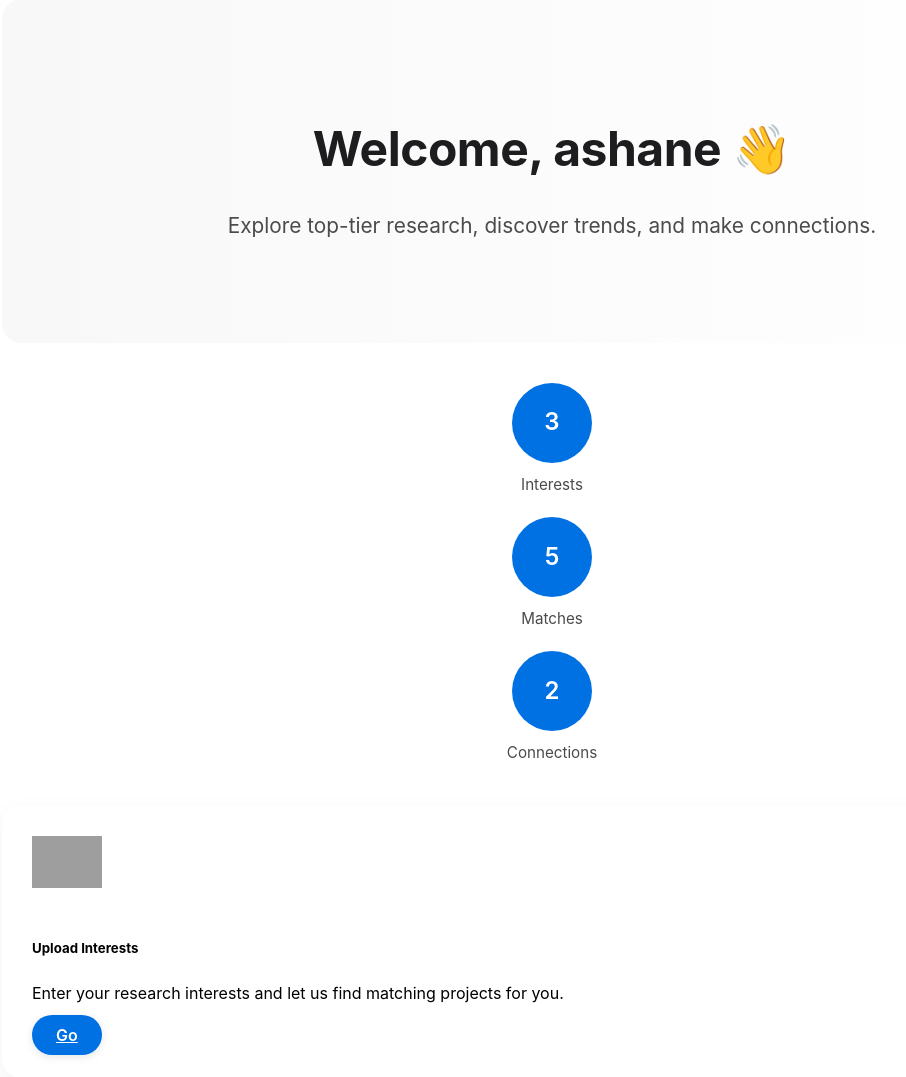
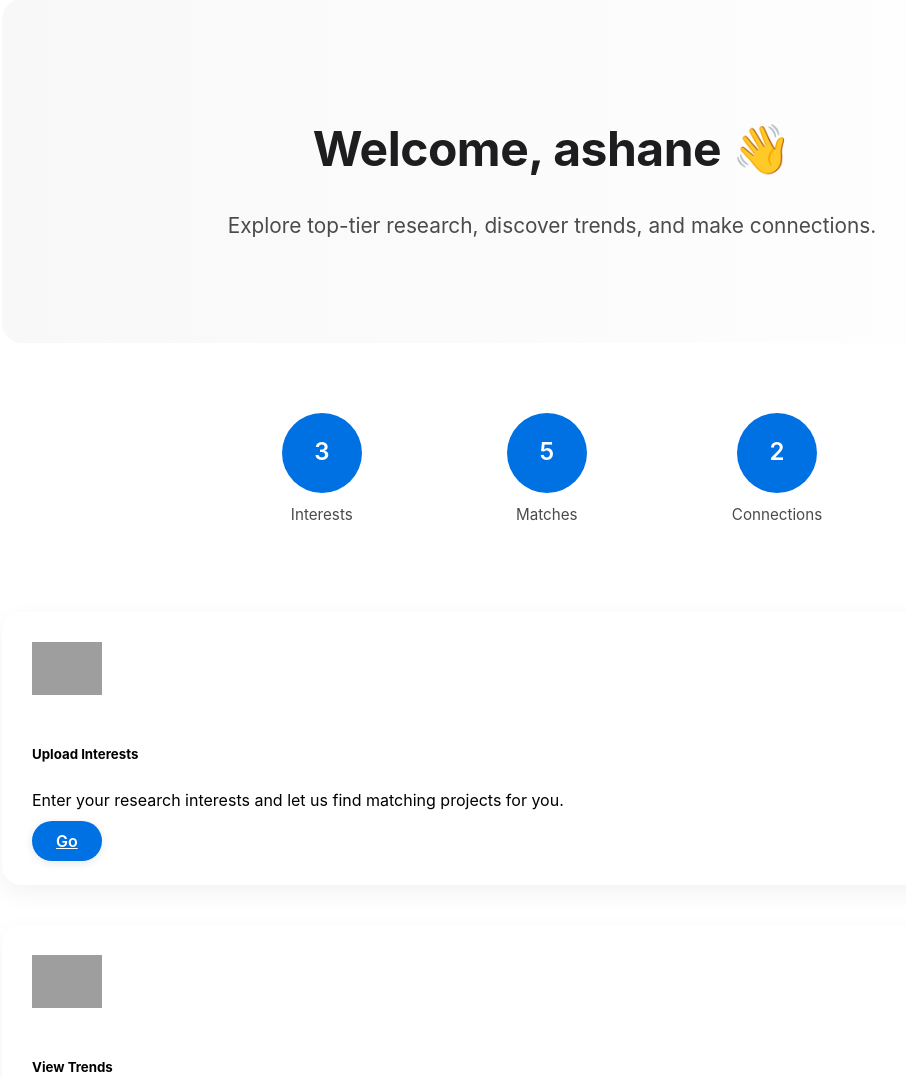
Before and after one commit to spuddydev/CITS3403_Group_Project, a Flask app: page /dashboard in a window 1280 px wide. Shown: the part 121-1198 px from the top of the page, without its empty margins (88-994 px from the left). Run offline with Flask 3, Linux system fonts and the light colour scheme; some libraries are stand-ins or nearby versions; grey boxes are pictures that could not be loaded.

Commit message:
Changed bubble-circle Orientation Orientation of bubble-circle elements on dashboard has been updated to become horizontal instead of vertical.

```diff
--- a/static/css/apple-style.css
+++ b/static/css/apple-style.css
@@ -111,7 +111,7 @@ input[type="text"]:focus, input[type="file"]:focus {
 
 /* Circular Stat Bubbles */
 .stat-bubble {
-    margin: 20px;
+    padding: 10px;
     text-align: center;
 }
 
@@ -141,6 +141,22 @@ input[type="text"]:focus, input[type="file"]:focus {
     color: #4b4b4b;
 }
 
+.bubble-label {
+    margin-top: 10px;
+    font-size: 0.95rem;
+    color: #4b4b4b;
+}
+
+.stat-container {
+    display: flex;
+    justify-content: center;
+    align-items: center;
+    flex-wrap: nowrap;
+    gap: 125px;
+    overflow-x: auto;
+    padding: 20px 0;
+}
+
 /* Smooth transitions globally */
 a, .btn, .card, .input, .nav-link {
     transition: all 0.3s ease;
--- a/templates/dashboard.html
+++ b/templates/dashboard.html
@@ -11,9 +11,8 @@
 </div>
 
 <!-- Stats Section -->
-<div class="row justify-content-center mb-4">
-    <div class="col-md-10 text-center">
-        <div class="d-flex justify-content-around align-items-center flex-wrap">
+<div class="text-center mb-5">
+    <div class="stat-container">
         <div class="stat-bubble">
             <div class="bubble-circle">3</div>
             <p class="bubble-label">Interests</p>
@@ -25,7 +24,6 @@
         <div class="stat-bubble">
             <div class="bubble-circle">2</div>
             <p class="bubble-label">Connections</p>
-            </div>
         </div>
     </div>
 </div>
```
Also changed, not shown: 1 other file. Lines whose indentation alone changed are shown as unchanged.
